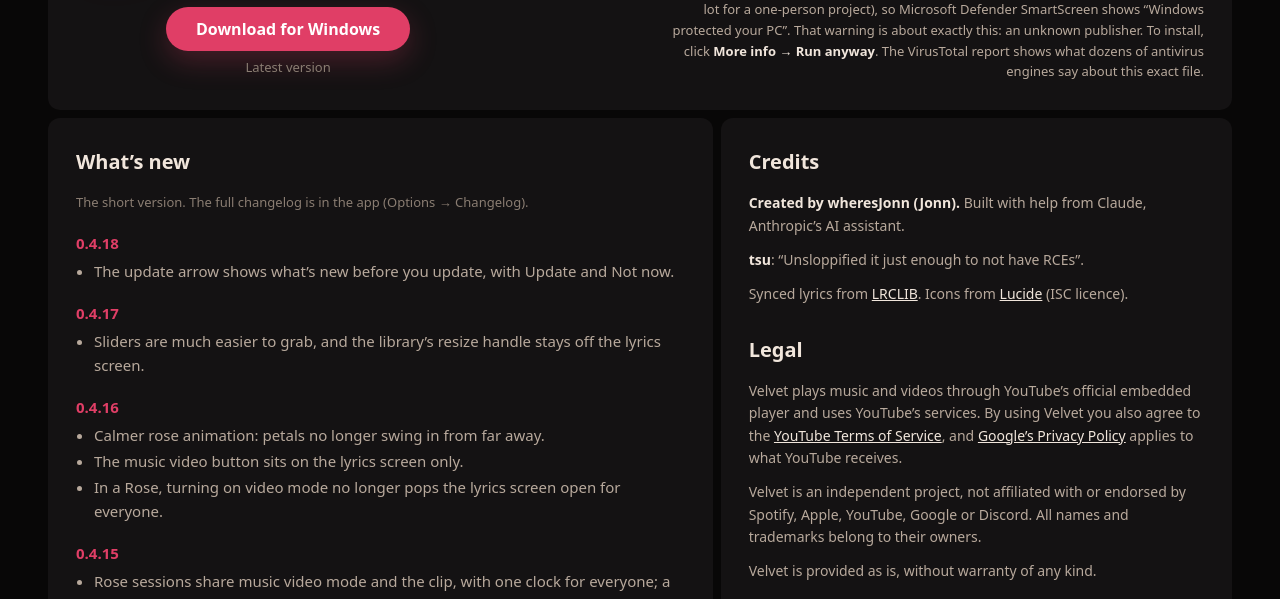
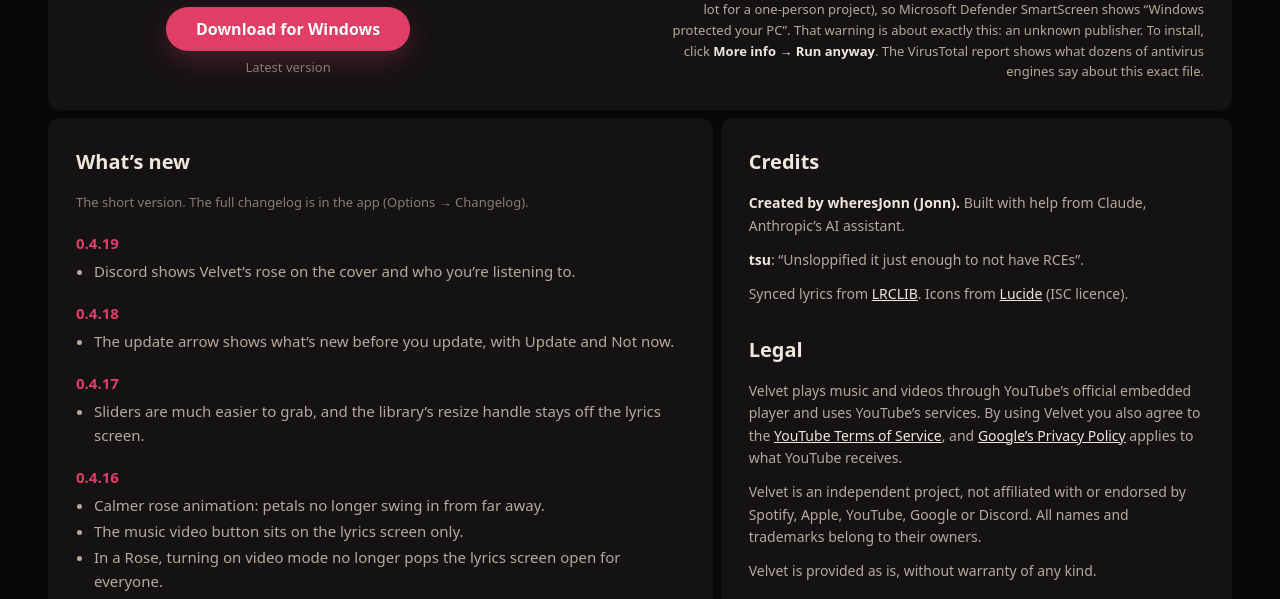
Before and after one commit to BugsReporter/velvetplayer, a plain HTML site: page index.html in a window 1280 px wide. Shown: the part 147-746 px from the top of the page. Drawn offline with Linux system fonts and the light colour scheme; no server answers.

Commit message:
0.4.19 in the changelog
Co-Authored-By: Claude Opus 5.5 <noreply@anthropic.com>

```diff
--- a/index.html
+++ b/index.html
@@ -138,6 +138,10 @@
     <section class="log">
       <h2>What’s new</h2>
       <p class="ver" style="margin:0">The short version. The full changelog is in the app (Options → Changelog).</p>
+      <h3>0.4.19</h3>
+      <ul>
+        <li>Discord shows Velvet’s rose on the cover and who you’re listening to.</li>
+      </ul>
       <h3>0.4.18</h3>
       <ul>
         <li>The update arrow shows what’s new before you update, with Update and Not now.</li>
```
